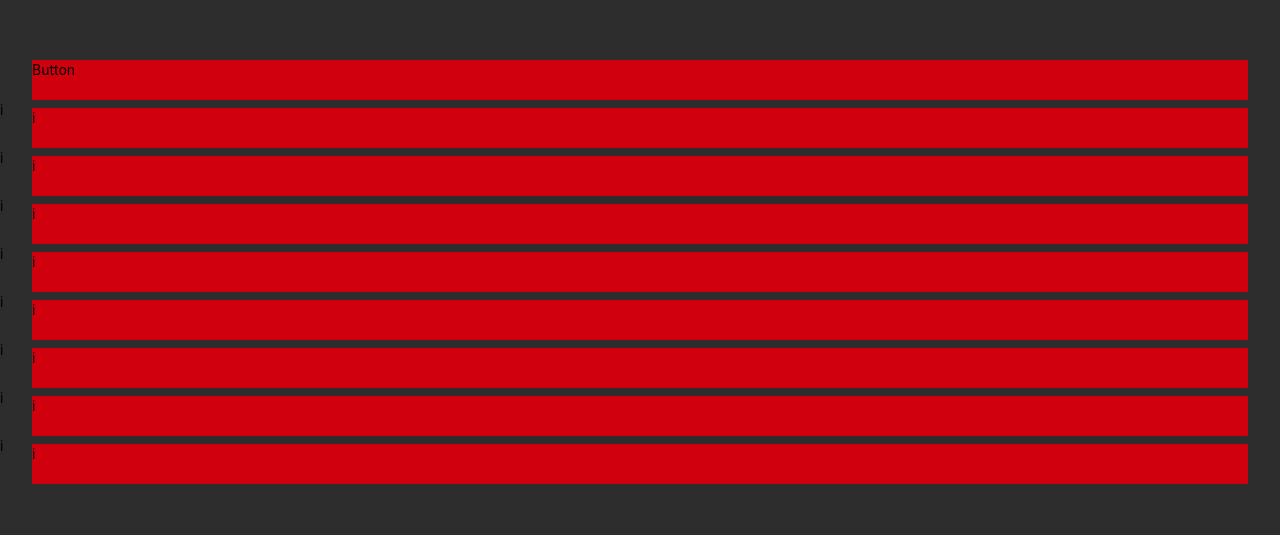
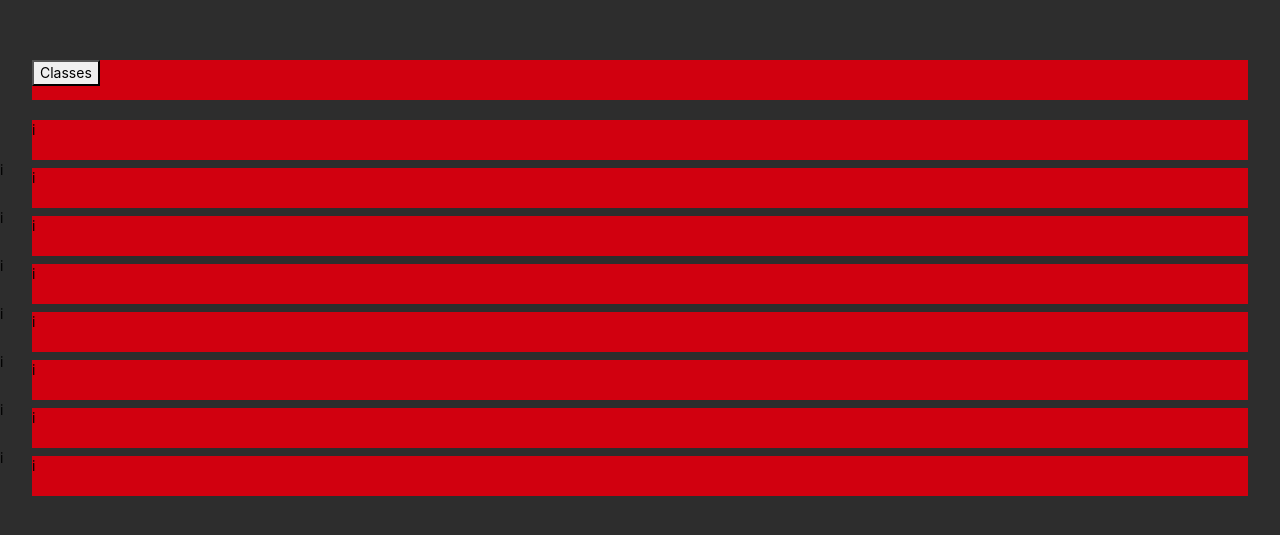
Before and after one commit to ChaseStull/NCHSApp, a PHP site: page /studentHome.php in a window 1280 px wide. Shown: the part 20-555 px from the top of the page. Run offline with PHP 8.4, Linux system fonts and the light colour scheme; some libraries are stand-ins or nearby versions.

Commit message:
Worked on HomePage Front-end

```diff
--- a/NCHSApp/www/studentHome.php
+++ b/NCHSApp/www/studentHome.php
@@ -1,4 +1,3 @@
-
 <!DOCTYPE html>
 <html>
   <head>
@@ -9,6 +8,20 @@
     <link href="css/style.css" rel="stylesheet">
     <script src="lib/ionic/js/ionic.bundle.js"></script>
     <script src="cordova.js"></script>
+    <script>
+      function dropDown(ID)
+      {
+        var current = document.getElementById(ID).style.display;
+        if (current=="none")
+        {
+          document.getElementById(ID).style.display = "block";
+        }
+        else if(current="block")
+        {
+          document.getElementById(ID).style.display = "none"
+        }
+      }
+    </script
   </head>
   <body bgcolor="#2d2d2d">
     <div class="header">
@@ -17,8 +30,13 @@
     <br>
     <br>
     <br>
-    <div class="butto">Button</div>
-    <div class="spacer">i</div>
+    <div class="butto"><button onclick='dropDown("classes")'>Classes</button></div>
+    <div id="classes" style="width: 95%; height: auto; display: none; text-align: center;">
+      <a href="classes.php">
+        <div style="width: 98%; height: 30px; background-color: #666666; color: white;">Calculus</div>
+      </a>
+    </div>
+    <br>
     <div class="butto">i</div>
     <div class="spacer">i</div>
     <div class="butto">i</div>
```
